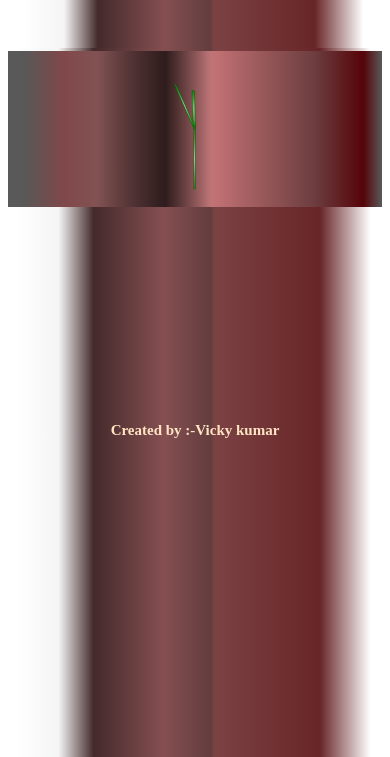
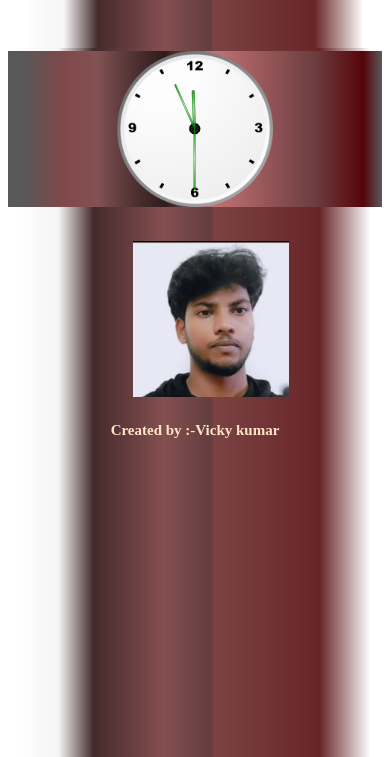
Before and after one commit to Vickyaryan33/analog-clock, a plain HTML site: page index.html in a window 390 px wide. Shown: the part 87-844 px from the top of the page. Drawn offline with Linux system fonts and the light colour scheme; the site is published under a folder, as on GitHub Pages, so addresses that start at the root find nothing.

Commit message:
Update index.css

```diff
--- a/index.css
+++ b/index.css
@@ -20,7 +20,7 @@
   margin: auto;
   height: 40vw;
   width: 40vw;
-  background: url(/img/clock.png) no-repeat;
+  background: url(img/clock.png) no-repeat;
   background-size: 100%;
 }
 
@@ -148,7 +148,7 @@ body #footer {
 
     height: 40vw;
     width: 40vw;
-    background: url(/img/vicky.jpg) no-repeat;
+    background: url(img/vicky.jpg) no-repeat;
     background-size: 100%;
   }
   body #footer {
```
